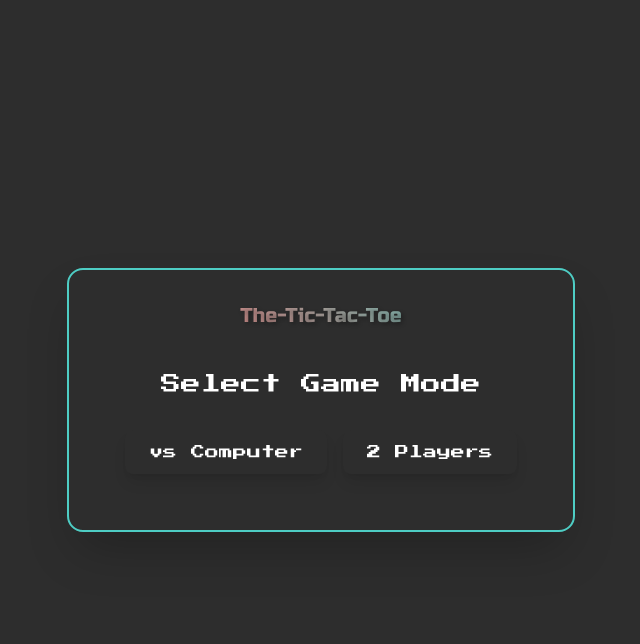
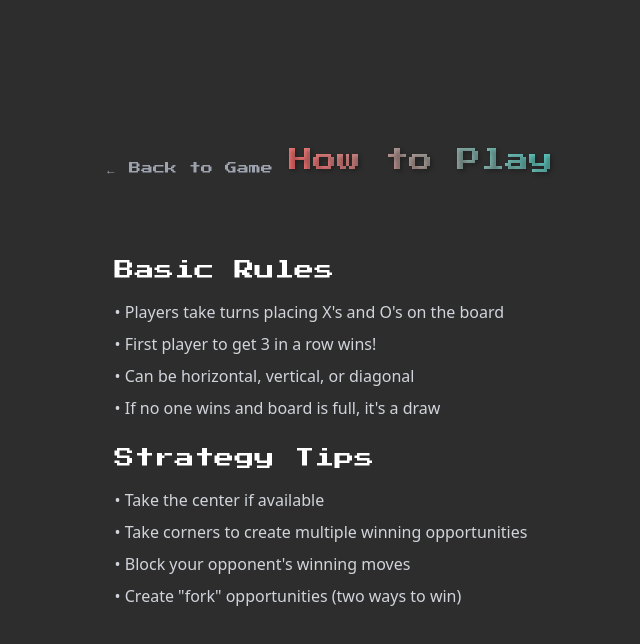
Before and after one commit to hardik-143/the-tic-tac-toe, a React (Create React App) app: page /how-to-play in a window 1280 px wide. Shown: the top 644 px of the page, without its empty margins (319-959 px from the left). Built offline with nearby package versions, Linux system fonts and the light colour scheme.

Commit message:
revert: Fix game mode selection and difficulty handling

```diff
--- a/package.json
+++ b/package.json
@@ -11,6 +11,7 @@
     "react": "^18.2.0",
     "react-dom": "^18.2.0",
     "react-redux": "^9.2.0",
+    "react-router-dom": "^7.3.0",
     "react-scripts": "5.0.1",
     "web-vitals": "^2.1.4"
   },
--- a/src/App.js
+++ b/src/App.js
@@ -5,27 +5,41 @@ import GameStatus from "./components/GameStatus";
 import GameControls from "./components/GameControls";
 import GameModeSelector from "./components/GameModeSelector";
 import { useSelector } from "react-redux";
+import HowToPlay from "./components/HowToPlay";
+import { BrowserRouter as Router, Routes, Route } from "react-router-dom";
 
-function App() {
+function Game() {
   const { isGameFinished, gameStarted } = useSelector((state) => state.game);
 
   return (
-    <div className="min-h-screen flex justify-center items-center bg-[#1a1a1a]">
-      <div className="relative p-8 rounded-2xl bg-[#2d2d2d] shadow-2xl border-2 border-[#4ecdc4]">
-        <h2 className="text-xl text-center">The-Tic-Tac-Toe</h2>
-
+    <div className="min-h-screen bg-gray-900 flex flex-col items-center justify-center p-4">
+      <h1 className="text-4xl font-['Press_Start_2P'] text-white mb-8">
+        Tic Tac Toe
+      </h1>
       {!gameStarted ? (
+        <div className="flex flex-col items-center gap-8">
           <GameModeSelector />
+        </div>
       ) : (
-          <>
+        <div className="flex flex-col items-center gap-8">
           <GameStatus />
           <GameBoard />
           <GameControls isGameFinished={isGameFinished} />
-          </>
+        </div>
       )}
-      </div>
     </div>
   );
 }
 
+function App() {
+  return (
+    <Router>
+      <Routes>
+        <Route path="/" element={<Game />} />
+        <Route path="/how-to-play" element={<HowToPlay />} />
+      </Routes>
+    </Router>
+  );
+}
+
 export default App;
--- a/src/components/GameModeSelector.js
+++ b/src/components/GameModeSelector.js
@@ -2,6 +2,7 @@ import { useDispatch } from "react-redux";
 import { useState } from "react";
 import ButtonClick from "../sounds/buttons-click.mp3";
 import KeyPress from "../sounds/key-press.mp3";
+import { Link } from "react-router-dom";
 
 /**
  * Plays the button click sound
@@ -206,6 +207,14 @@ const GameModeSelector = () => {
           2 Players
         </button>
       </div>
+      <div className="mt-4">
+        <Link
+          to="/how-to-play"
+          className="text-gray-400 hover:text-white transition-colors duration-300 font-['Press_Start_2P'] text-xs"
+        >
+          How to Play
+        </Link>
+      </div>
     </div>
   );
 };
--- /dev/null
+++ b/src/components/HowToPlay.js
@@ -0,0 +1,45 @@
+import { Link } from "react-router-dom";
+
+const HowToPlay = () => {
+  return (
+    <div className="min-h-screen bg-gray-900 flex flex-col items-center justify-center p-4">
+      <div className="flex flex-col items-center gap-6 p-6">
+        <div className="flex justify-between items-center w-full max-w-lg mb-4">
+          <Link
+            to="/"
+            className="px-4 py-2 text-gray-400 hover:text-white transition-colors duration-300 font-['Press_Start_2P'] text-xs"
+          >
+            ← Back to Game
+          </Link>
+          <h2 className="text-2xl font-['Press_Start_2P'] text-white">
+            How to Play
+          </h2>
+        </div>
+
+        <div className="bg-gray-800 p-6 rounded-lg max-w-lg">
+          <h3 className="text-xl font-['Press_Start_2P'] text-white mb-4">
+            Basic Rules
+          </h3>
+          <ul className="text-gray-300 space-y-2 mb-6">
+            <li>• Players take turns placing X's and O's on the board</li>
+            <li>• First player to get 3 in a row wins!</li>
+            <li>• Can be horizontal, vertical, or diagonal</li>
+            <li>• If no one wins and board is full, it's a draw</li>
+          </ul>
+
+          <h3 className="text-xl font-['Press_Start_2P'] text-white mb-4">
+            Strategy Tips
+          </h3>
+          <ul className="text-gray-300 space-y-2 mb-6">
+            <li>• Take the center if available</li>
+            <li>• Take corners to create multiple winning opportunities</li>
+            <li>• Block your opponent's winning moves</li>
+            <li>• Create "fork" opportunities (two ways to win)</li>
+          </ul>
+        </div>
+      </div>
+    </div>
+  );
+};
+
+export default HowToPlay;
```
Also changed, not shown: 1 other file (tests, documents, lock files or other folders). Lines whose indentation alone changed are shown as unchanged.
